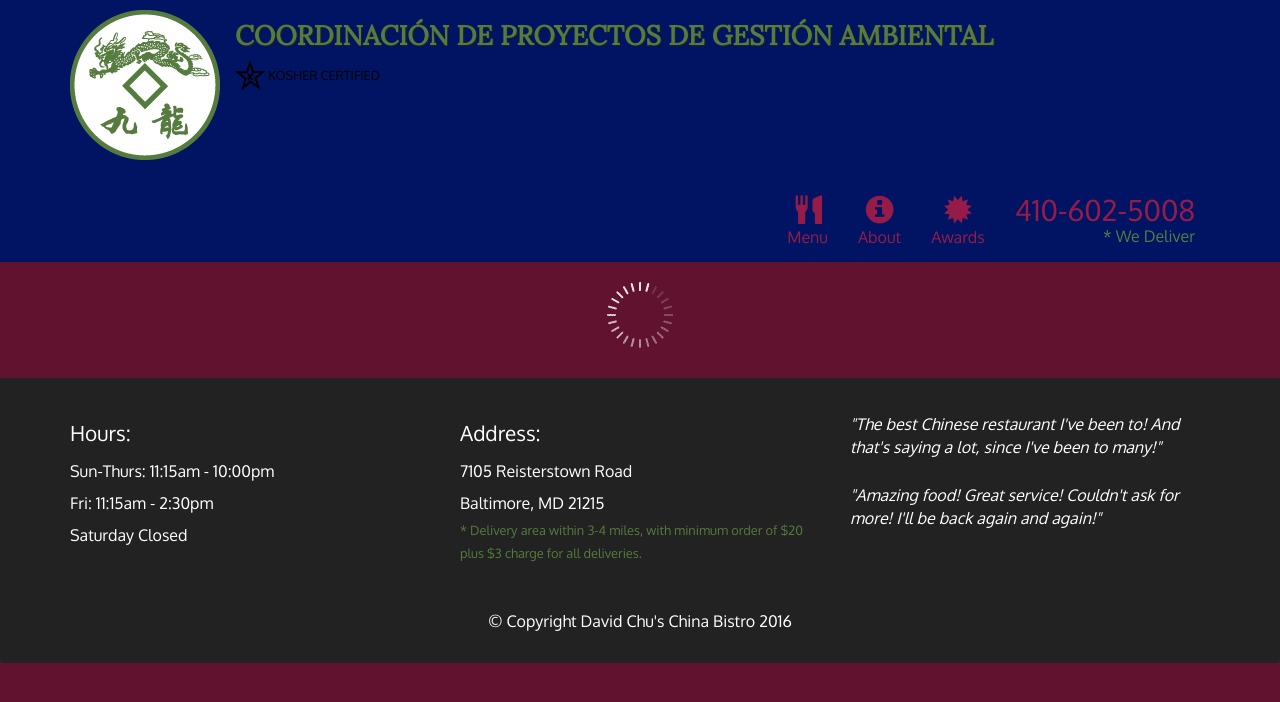
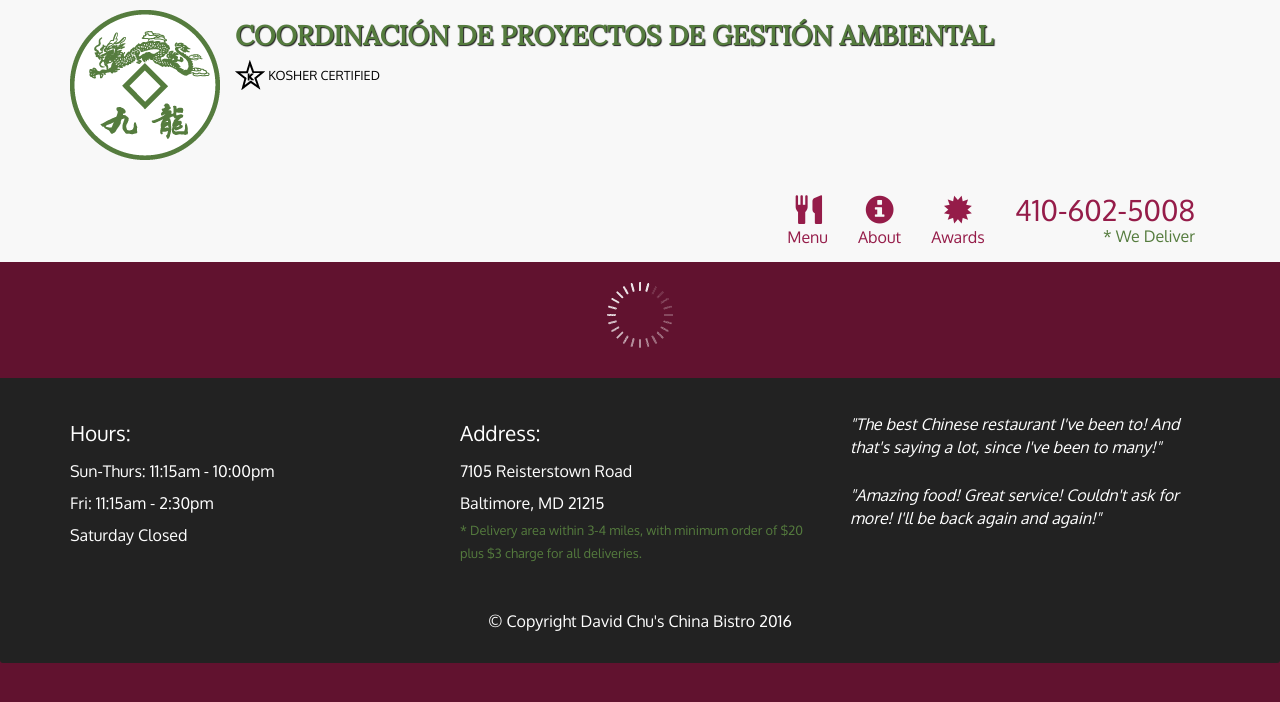
Before and after one commit to Lebasi19/cpga, a plain HTML site: page index.html in a window 1280 px wide. Drawn offline with Linux system fonts and the light colour scheme; no server answers.

Commit message:
Update styles.css

```diff
--- a/css/styles.css
+++ b/css/styles.css
@@ -7,7 +7,7 @@ body {
 
 /** HEADER **/
 #header-nav {
-  background-color: #011463;
+  background-color: linear-gradient(135deg,rgb(122,220,180) 0%,rgb(0 114 63) 100%);
   border-radius: 0;
   border: 0;
 }
```
